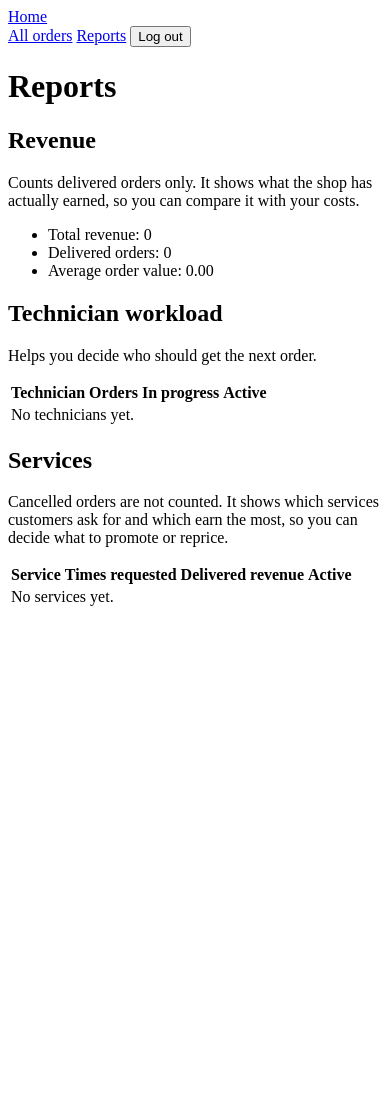
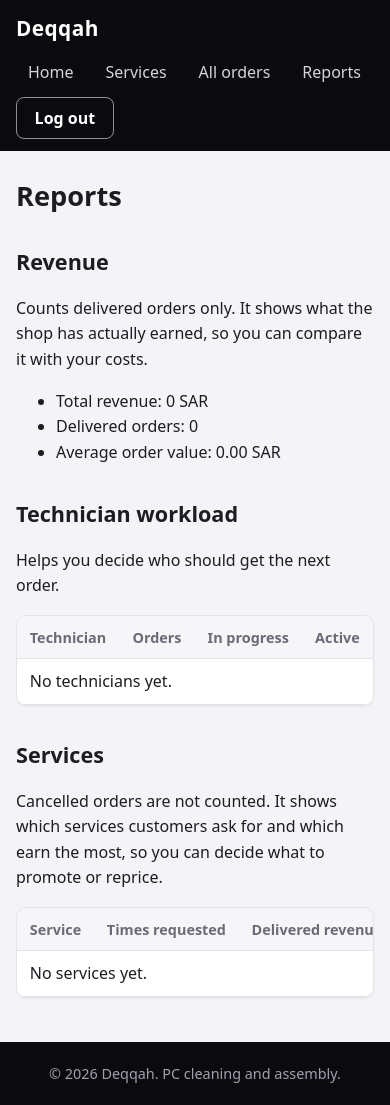
Before and after one commit to Shahad-Alneghemishi/ShahadAlneghemishi-Capstone-Project, a Django app: page /staff/reports/ in a window 390 px wide. Before the commit the page ends 606 px from the top, so only its background shows below. Run offline with Django 5.2, Linux system fonts and the light colour scheme; the visitor is signed in with stand-in values (Sample User, id 1); data that the repository does not hold is empty.

Commit message:
Add responsive styling, redesigned home page and public services page

```diff
--- a/deqqah/static/css/style.css
+++ b/deqqah/static/css/style.css
@@ -0,0 +1,232 @@
+:root {
+  --bg: #f4f4f7;
+  --surface: #ffffff;
+  --text: #1c1c22;
+  --muted: #6b6b78;
+  --primary: #7c3aed;
+  --primary-dark: #6d28d9;
+  --primary-soft: #f1ebff;
+  --black: #0b0b0f;
+  --border: #e3e3ea;
+  --danger: #b42318;
+  --radius: 10px;
+}
+
+* { box-sizing: border-box; }
+
+body {
+  margin: 0;
+  min-height: 100vh;
+  display: flex;
+  flex-direction: column;
+  font-family: system-ui, -apple-system, "Segoe UI", Roboto, sans-serif;
+  background: var(--bg);
+  color: var(--text);
+  line-height: 1.6;
+}
+
+img { display: block; max-width: 100%; height: auto; }
+
+/* ---------- Links and buttons ---------- */
+a { color: var(--primary); text-decoration: none; }
+a:hover { text-decoration: underline; }
+
+.button,
+button {
+  display: inline-block;
+  background: var(--primary);
+  color: #fff;
+  border: 1px solid var(--primary);
+  border-radius: 8px;
+  padding: 0.55rem 1.1rem;
+  font: inherit;
+  font-weight: 600;
+  line-height: 1.4;
+  text-align: center;
+  cursor: pointer;
+}
+.button:hover,
+button:hover {
+  background: var(--primary-dark);
+  border-color: var(--primary-dark);
+  text-decoration: none;
+}
+.button-secondary { background: transparent; color: var(--primary); }
+.button-secondary:hover { background: var(--primary-soft); color: var(--primary-dark); }
+.button-light { background: transparent; color: #fff; border-color: rgba(255, 255, 255, 0.55); }
+.button-light:hover { background: rgba(255, 255, 255, 0.14); border-color: #fff; }
+
+a:focus-visible,
+button:focus-visible,
+input:focus-visible,
+select:focus-visible,
+textarea:focus-visible,
+summary:focus-visible {
+  outline: 3px solid #a78bfa;
+  outline-offset: 2px;
+}
+
+/* ---------- Header and navigation ---------- */
+.site-header { background: var(--black); color: #fff; }
+
+.nav {
+  max-width: 1000px;
+  margin: 0 auto;
+  padding: 0.75rem 1rem;
+  display: flex;
+  flex-wrap: wrap;
+  align-items: center;
+  justify-content: space-between;
+  gap: 0.5rem 1rem;
+}
+
+.brand { color: #fff; font-size: 1.3rem; font-weight: 800; letter-spacing: 0.02em; }
+.brand:hover { text-decoration: none; }
+
+.nav-links { display: flex; flex-wrap: wrap; align-items: center; gap: 0.25rem 0.5rem; }
+.nav-links form { margin: 0; padding: 0; border: 0; background: none; box-shadow: none; max-width: none; }
+.nav-links a:not(.button) { color: #d4d4dc; padding: 0.45rem 0.75rem; border-radius: 8px; }
+.nav-links a:not(.button):hover { background: rgba(255, 255, 255, 0.12); color: #fff; text-decoration: none; }
+
+/* ---------- Layout ---------- */
+.container { width: 100%; max-width: 1000px; margin: 0 auto; padding: 1.25rem 1rem; }
+main.container { flex: 1; }
+h1 { font-size: 1.7rem; line-height: 1.25; margin: 0.5rem 0 1rem; text-wrap: balance; }
+h2 { font-size: 1.35rem; margin: 2rem 0 0.75rem; }
+h3 { margin: 0.25rem 0 0.4rem; }
+section { margin: 1.5rem 0; }
+
+.site-footer {
+  background: var(--black);
+  color: #a1a1ad;
+  text-align: center;
+  font-size: 0.9rem;
+  padding: 1.25rem 1rem;
+}
+.site-footer p { margin: 0; }
+
+/* ---------- Home page ---------- */
+.hero {
+  display: grid;
+  grid-template-columns: 1.1fr 0.9fr;
+  gap: 2rem;
+  align-items: center;
+  padding: 1.5rem 0;
+}
+.hero h1 { font-size: clamp(1.8rem, 4vw, 2.7rem); }
+.lead { color: var(--muted); font-size: 1.1rem; }
+.hero-actions { display: flex; flex-wrap: wrap; gap: 0.75rem; margin-top: 1.25rem; }
+.section-note { color: var(--muted); margin: 0 0 1rem; }
+
+.grid { display: grid; grid-template-columns: repeat(auto-fit, minmax(220px, 1fr)); gap: 1rem; }
+
+.card,
+main > ul > li,
+.table-wrap,
+main form {
+  background: var(--surface);
+  border: 1px solid var(--border);
+  border-radius: var(--radius);
+  box-shadow: 0 1px 2px rgba(11, 11, 15, 0.05);
+}
+.card { padding: 1.1rem; transition: transform 0.15s ease, box-shadow 0.15s ease; }
+.card:hover { transform: translateY(-3px); box-shadow: 0 8px 20px rgba(11, 11, 15, 0.12); }
+.card p { margin: 0.25rem 0; }
+.price { font-weight: 700; color: var(--primary); font-size: 1.3rem; }
+.price .currency { font-size: 0.85rem; font-weight: 600; color: var(--muted); }
+
+.service-icon {
+  width: 3.75rem;
+  height: 3.75rem;
+  border-radius: 16px;
+  background: var(--primary-soft);
+  color: var(--primary);
+  display: flex;
+  align-items: center;
+  justify-content: center;
+  margin-bottom: 0.6rem;
+}
+.service-icon svg { width: 2.5rem; height: 2.5rem; }
+
+.step-number {
+  width: 2rem;
+  height: 2rem;
+  border-radius: 50%;
+  background: var(--black);
+  color: #fff;
+  font-weight: 700;
+  display: flex;
+  align-items: center;
+  justify-content: center;
+}
+
+details {
+  background: var(--surface);
+  border: 1px solid var(--border);
+  border-radius: var(--radius);
+  padding: 0.75rem 1rem;
+  margin-bottom: 0.6rem;
+}
+summary { cursor: pointer; font-weight: 600; }
+details p { margin: 0.5rem 0 0; color: var(--muted); }
+
+/* ---------- Lists, forms, tables ---------- */
+main > ul { list-style: none; padding: 0; margin: 1rem 0; display: grid; gap: 0.75rem; }
+main > ul > li { padding: 0.9rem 1rem; }
+main li ul { margin: 0.5rem 0; padding-left: 1.25rem; }
+
+main > a.button { margin-bottom: 0.5rem; }
+main button + a,
+main > ul > li > a,
+main li a + a,
+main td a + a { margin-left: 0.75rem; }
+
+main form { padding: 1.25rem; max-width: 34rem; margin: 1rem 0; }
+form p { margin: 0.9rem 0; }
+label { display: block; font-weight: 600; margin-bottom: 0.25rem; }
+
+input[type="text"],
+input[type="password"],
+select,
+textarea {
+  width: 100%;
+  max-width: 28rem;
+  padding: 0.55rem 0.7rem;
+  border: 1px solid #cfcfd8;
+  border-radius: 8px;
+  font: inherit;
+  background: #fff;
+}
+input[type="checkbox"] { width: auto; margin-right: 0.5rem; accent-color: var(--primary); }
+form label:has(input[type="checkbox"]) { font-weight: 400; }
+.helptext { color: var(--muted); font-size: 0.9rem; }
+ul.errorlist { list-style: none; padding: 0; margin: 0.25rem 0; color: var(--danger); }
+p.error { color: var(--danger); font-weight: 600; }
+
+.alert { padding: 0.75rem 1rem; border-radius: var(--radius); margin: 1rem 0; border: 1px solid; }
+.alert.success { background: #eaf6ee; border-color: #a3d4b0; }
+.alert.error { background: #fdeceb; border-color: #f1b0aa; }
+.alert.info { background: var(--primary-soft); border-color: #cdbbfa; }
+
+.table-wrap { overflow-x: auto; margin: 1rem 0; }
+table { border-collapse: collapse; width: 100%; }
+th, td { padding: 0.6rem 0.8rem; border-bottom: 1px solid var(--border); text-align: left; white-space: nowrap; }
+th { background: #f6f6f9; font-size: 0.9rem; color: var(--muted); }
+tbody tr:hover { background: #f8f8fb; }
+
+/* ---------- Phones ---------- */
+@media (max-width: 720px) {
+  .hero { grid-template-columns: 1fr; }
+  .hero-art { order: -1; }
+
+  .nav { flex-direction: column; align-items: flex-start; }
+  .nav-links { width: 100%; }
+
+  main form { max-width: none; }
+  input[type="text"], input[type="password"], select, textarea { max-width: none; }
+}
+
+@media (prefers-reduced-motion: reduce) {
+  .card { transition: none; }
+  .card:hover { transform: none; }
+}
--- a/deqqah/store/templates/store/base.html
+++ b/deqqah/store/templates/store/base.html
@@ -1,17 +1,20 @@
+{% load static %}
 <!DOCTYPE html>
 <html lang="en">
 <head>
   <meta charset="UTF-8">
   <meta name="viewport" content="width=device-width, initial-scale=1">
   <title>{% block title %}Deqqah{% endblock %}</title>
+  <link rel="stylesheet" href="{% static 'css/style.css' %}">
 </head>
 <body>
-  <header>
-    <nav>
+  <header class="site-header">
+    <nav class="nav" aria-label="Main">
+      <a class="brand" href="{% url 'store:home' %}">Deqqah</a>
+      <div class="nav-links">
         <a href="{% url 'store:home' %}">Home</a>
+        <a href="{% url 'store:service_list' %}">Services</a>
         {% if user.is_authenticated %}
-        <form method="post" action="{% url 'logout' %}">
-          {% csrf_token %}
           {% if user.customer %}
             <a href="{% url 'store:device_list' %}">My devices</a>
             <a href="{% url 'store:order_list' %}">My orders</a>
@@ -20,16 +23,19 @@
             <a href="{% url 'store:staff_order_list' %}">All orders</a>
             <a href="{% url 'store:reports' %}">Reports</a>
           {% endif %}
-          <button type="submit">Log out</button>
+          <form method="post" action="{% url 'logout' %}">
+            {% csrf_token %}
+            <button type="submit" class="button-light">Log out</button>
           </form>
         {% else %}
           <a href="{% url 'login' %}">Log in</a>
-        <a href="{% url 'store:register' %}">Register</a>
+          <a class="button" href="{% url 'store:register' %}">Register</a>
         {% endif %}
+      </div>
     </nav>
   </header>
 
-  <main>
+  <main class="container">
     {% if messages %}
       {% for message in messages %}
         <div class="alert {{ message.tags }}">{{ message }}</div>
@@ -38,5 +44,9 @@
 
     {% block content %}{% endblock %}
   </main>
+
+  <footer class="site-footer">
+    <p>&copy; 2026 Deqqah. PC cleaning and assembly.</p>
+  </footer>
 </body>
 </html>
--- a/deqqah/store/templates/store/order_list.html
+++ b/deqqah/store/templates/store/order_list.html
@@ -12,10 +12,10 @@
         - {{ order.get_status_display }} ({{ order.created_at|date:"Y-m-d" }})
         <ul>
           {% for item in order.items.all %}
-            <li>{{ item.service_type.name }} - {{ item.price }}</li>
+            <li>{{ item.service_type.name }} - {{ item.price }} SAR</li>
           {% endfor %}
         </ul>
-        Total: {{ order.total|default:0 }}
+        Total: {{ order.total|default:0 }} SAR
         {% if order.can_customer_cancel %}
             <a href="{% url 'store:order_cancel' order.pk %}">Cancel order</a>
         {% endif %}
--- a/deqqah/store/templates/store/register.html
+++ b/deqqah/store/templates/store/register.html
@@ -9,4 +9,5 @@
     {{ form.as_p }}
     <button type="submit">Register</button>
   </form>
+  <p>Already have an account? <a href="{% url 'login' %}">Log in</a></p>
 {% endblock %}
--- a/deqqah/store/templates/store/reports.html
+++ b/deqqah/store/templates/store/reports.html
@@ -9,15 +9,16 @@
     <h2>Revenue</h2>
     <p>Counts delivered orders only. It shows what the shop has actually earned, so you can compare it with your costs.</p>
     <ul>
-      <li>Total revenue: {{ revenue }}</li>
+      <li>Total revenue: {{ revenue }} SAR</li>
       <li>Delivered orders: {{ delivered_count }}</li>
-      <li>Average order value: {{ average_order|floatformat:2 }}</li>
+      <li>Average order value: {{ average_order|floatformat:2 }} SAR</li>
     </ul>
   </section>
 
   <section>
     <h2>Technician workload</h2>
     <p>Helps you decide who should get the next order.</p>
+    <div class="table-wrap">
       <table>
         <thead>
           <tr><th>Technician</th><th>Orders</th><th>In progress</th><th>Active</th></tr>
@@ -35,11 +36,13 @@
           {% endfor %}
         </tbody>
       </table>
+    </div>
   </section>
 
   <section>
     <h2>Services</h2>
     <p>Cancelled orders are not counted. It shows which services customers ask for and which earn the most, so you can decide what to promote or reprice.</p>
+    <div class="table-wrap">
       <table>
         <thead>
           <tr><th>Service</th><th>Times requested</th><th>Delivered revenue</th><th>Active</th></tr>
@@ -49,7 +52,7 @@
             <tr>
               <td>{{ s.name }}</td>
               <td>{{ s.times_requested }}</td>
-            <td>{{ s.delivered_revenue|default:0 }}</td>
+              <td>{{ s.delivered_revenue|default:0 }} SAR</td>
               <td>{{ s.is_active|yesno:"Yes,No" }}</td>
             </tr>
           {% empty %}
@@ -57,5 +60,6 @@
           {% endfor %}
         </tbody>
       </table>
+    </div>
   </section>
 {% endblock %}
--- a/deqqah/store/templates/store/staff_order_form.html
+++ b/deqqah/store/templates/store/staff_order_form.html
@@ -7,7 +7,7 @@
   <p>{{ order.device.customer.name }} - {{ order.device.brand }} {{ order.device.model_name }}</p>
   <ul>
     {% for item in order.items.all %}
-      <li>{{ item.service_type.name }} - {{ item.price }}</li>
+      <li>{{ item.service_type.name }} - {{ item.price }} SAR</li>
     {% endfor %}
   </ul>
   <form method="post">
--- a/deqqah/store/urls.py
+++ b/deqqah/store/urls.py
@@ -16,4 +16,5 @@ urlpatterns = [
     path("staff/orders/", views.staff_order_list, name="staff_order_list"),
     path("staff/orders/<int:pk>/edit/", views.staff_order_update, name="staff_order_update"),
     path("staff/reports/", views.reports, name="reports"),
+    path("services/", views.service_list, name="service_list"),
 ]
--- a/deqqah/store/views.py
+++ b/deqqah/store/views.py
@@ -221,3 +221,7 @@ def reports(request):
         "technicians": technicians,
         "services": services,
     })
+
+def service_list(request):
+    services = ServiceType.objects.filter(is_active=True)
+    return render(request, "store/services.html", {"services": services})
```
Also changed, not shown: deqqah/store/templates/store/_service_icon.html (added, +33 -0 lines), deqqah/store/templates/store/home.html (+57 -2 lines), deqqah/store/templates/store/services.html (added, +31 -0 lines), deqqah/store/templates/store/staff_order_list.html (+9 -5 lines), deqqah/static/images/hero.svg (added). Lines whose indentation alone changed are shown as unchanged.
